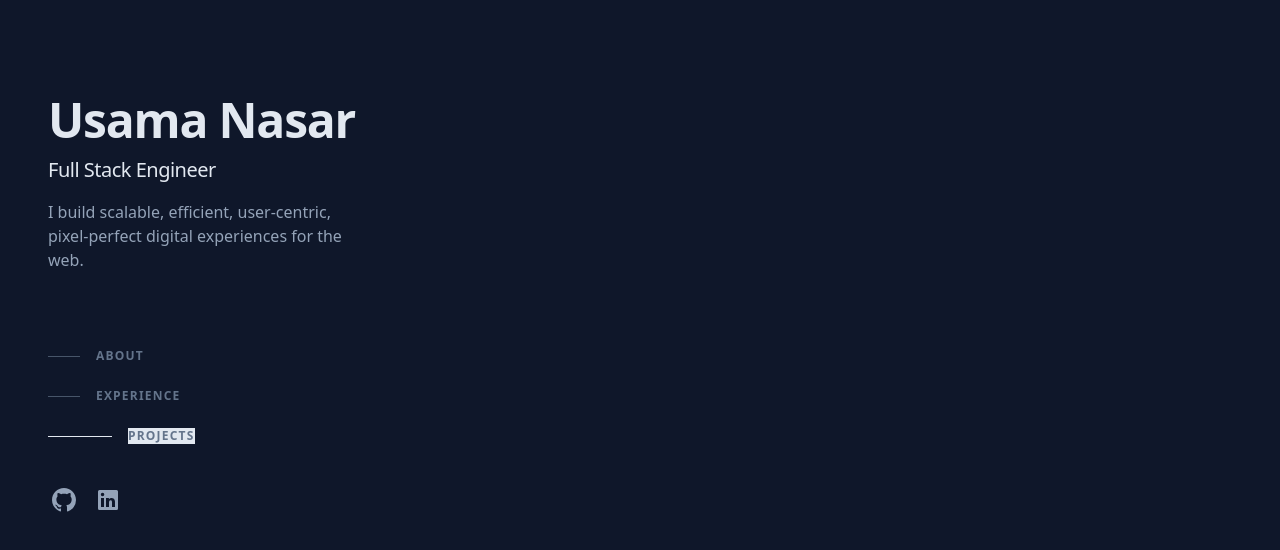
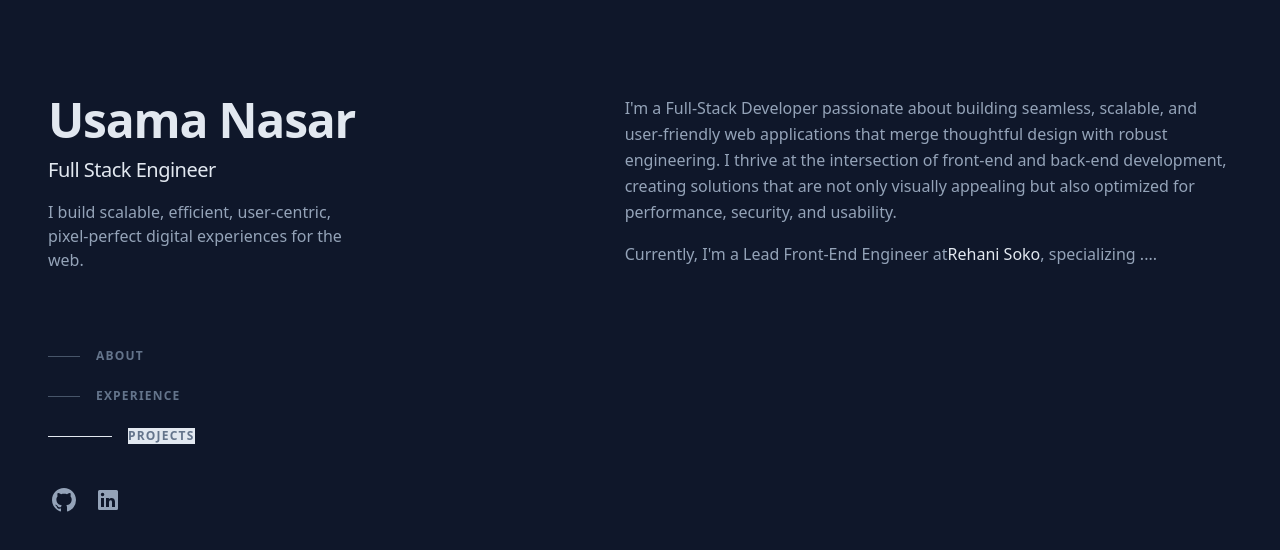
Before and after one commit to usamanasar38/usama-nasar, a Next.js app: page / in a window 1280 px wide. Shown: the top 550 px of the page. Built offline with nearby package versions, Linux system fonts and the light colour scheme.

Commit message:
feat: add main sectiong

```diff
--- a/src/app/page.tsx
+++ b/src/app/page.tsx
@@ -1,10 +1,12 @@
 import Header from "@/components/sections/header";
+import Main from "@/components/sections/main";
 
 export default function Home() {
   return (
     <div className="mx-auto min-h-screen max-w-screen-xl px-6 py-12 font-sans md:px-12 md:py-16 lg:py-0">
       <div className="lg:flex lg:justify-between lg:gap-4">
         <Header />
+        <Main />
       </div>
     </div>
   );
--- /dev/null
+++ b/src/components/sections/main.tsx
@@ -0,0 +1,45 @@
+const Main = () => {
+  return (
+    <main id="content" className="pt-24 lg:w-[52%] lg:py-24">
+      <section
+        id="about"
+        className="mb-16 scroll-mt-16 md:mb-24 lg:mb-36 lg:scroll-mt-24"
+        aria-label="About me"
+      >
+        <div className="sticky top-0 z-20 -mx-6 mb-4 w-screen bg-slate-900/75 px-6 py-5 backdrop-blur md:-mx-12 md:px-12 lg:sr-only lg:relative lg:top-auto lg:mx-auto lg:w-full lg:px-0 lg:py-0 lg:opacity-0">
+          <h2 className="text-sm font-bold uppercase tracking-widest text-slate-200 lg:sr-only">
+            About
+          </h2>
+        </div>
+        <div>
+          <p className="mb-4">
+            I'm a Full-Stack Developer passionate about building seamless,
+            scalable, and user-friendly web applications that merge thoughtful
+            design with robust engineering. I thrive at the intersection of
+            front-end and back-end development, creating solutions that are not
+            only visually appealing but also optimized for performance,
+            security, and usability.
+          </p>
+          <p className="mb-4">
+            Currently, I'm a Lead Front-End Engineer at
+            <a
+              className="font-medium text-slate-200 hover:text-teal-300 focus-visible:text-teal-300"
+              href="https://www.rehanisoko.com/"
+              target="_blank"
+              rel="noreferrer noopener"
+              aria-label="Rehani Soko (opens in a new tab)"
+            >
+              Rehani Soko
+            </a>
+            , specializing ....
+          </p>
+        </div>
+      </section>
+
+
+
+    </main>
+  );
+};
+
+export default Main;
```
